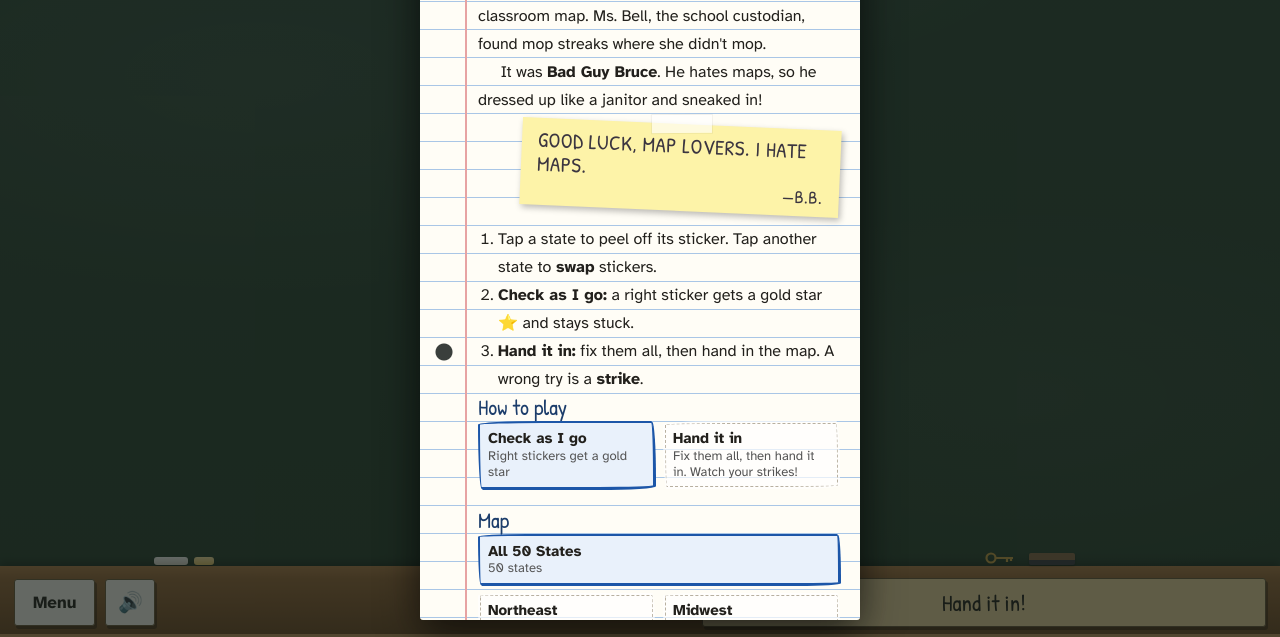
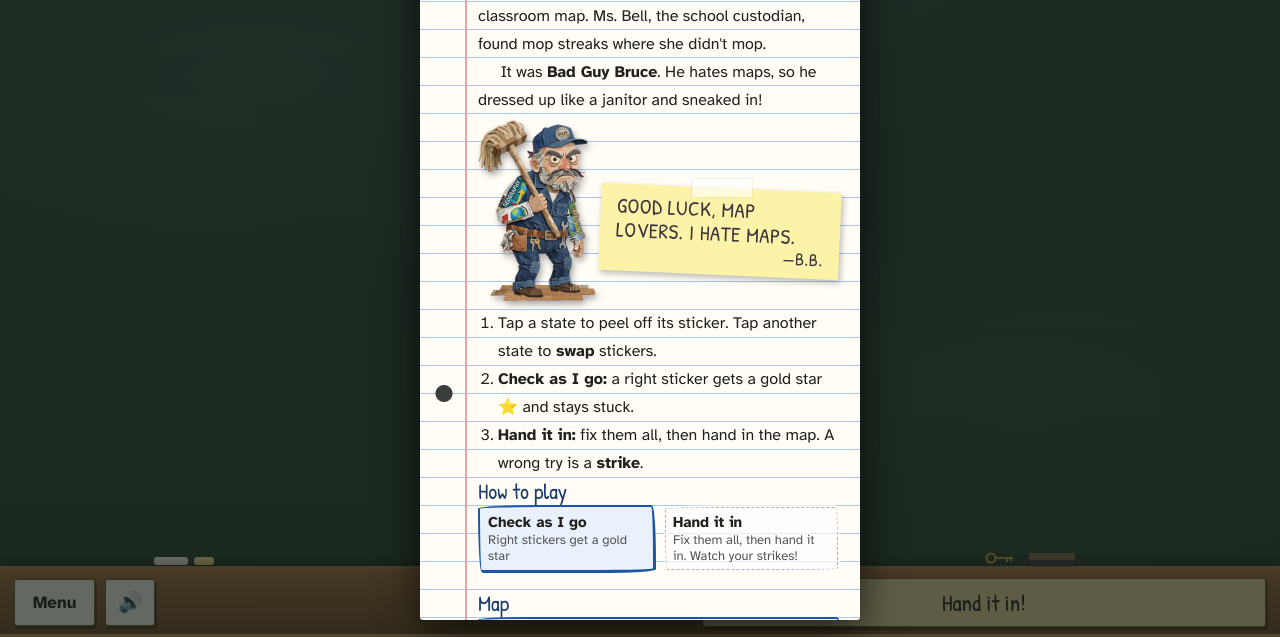
Before and after one commit to ericholmer/edutainfun, a plain HTML site: page map/index.html in a window 1280 px wide. Shown: the part 163-800 px from the top of the page. Drawn offline with Linux system fonts and the light colour scheme.

Commit message:
Mixed-Up Map: Bad Guy Bruce art on the start and end cards
Eric's cut-paper concept art, background keyed out, 338x520 WebP in
map/art/bruce.webp. He tips over when you fix the map.

Co-Authored-By: Claude Opus 5.5 <noreply@anthropic.com>
Claude-Session: https://claude.ai/code/session_011EyvFxrZTMMK1fmZSYuxqc

```diff
--- a/map/index.html
+++ b/map/index.html
@@ -144,6 +144,10 @@
     box-shadow:2px 3px 6px #0004;letter-spacing:.5px}
   .note::before{content:"";position:absolute;left:50%;top:-9px;width:60px;height:18px;transform:translateX(-50%) rotate(-3deg);background:#ffffffa0;box-shadow:0 0 0 1px #0000000d}
   .note small{display:block;text-align:right;font-size:18px}
+  .villain{display:flex;align-items:flex-end;gap:4px;padding-top:6px}
+  .villain img{width:118px;height:auto;flex:none;filter:drop-shadow(2px 4px 3px #0005);transform-origin:50% 100%;transition:transform .4s}
+  .villain .note{margin:0 0 26px auto;flex:0 1 auto}
+  #end.win .villain img{transform:rotate(-9deg) translateX(-4px)}
   .small{font-size:14px;line-height:22px;color:#555}
 
   @media (max-width:520px){
@@ -270,7 +274,7 @@ bar.querySelectorAll(".eb-go").forEach(a=>{
     <h2>Mixed-Up Map</h2>
     <p>Oh no! Somebody switched the stickers on the classroom map. Ms. Bell, the school custodian, found mop streaks where she didn't mop.</p>
     <p>It was <b>Bad Guy Bruce</b>. He hates maps, so he dressed up like a janitor and sneaked in!</p>
-    <div class="note">GOOD LUCK, MAP LOVERS. I HATE MAPS.<small>—B.B.</small></div>
+    <div class="villain"><img src="art/bruce.webp" alt="Bad Guy Bruce in his janitor disguise, holding a mop" width="338" height="520"><div class="note">GOOD LUCK, MAP LOVERS. I HATE MAPS.<small>—B.B.</small></div></div>
     <ol>
       <li>Tap a state to peel off its sticker. Tap another state to <b>swap</b> stickers.</li>
       <li><b>Check as I go:</b> a right sticker gets a gold star ⭐ and stays stuck.</li>
@@ -289,7 +293,7 @@ bar.querySelectorAll(".eb-go").forEach(a=>{
   <div class="card">
     <h2 id="endTitle"></h2>
     <p id="endMsg"></p>
-    <div class="note" id="endNote"></div>
+    <div class="villain"><img src="art/bruce.webp" alt="Bad Guy Bruce in his janitor disguise, holding a mop" width="338" height="520"><div class="note" id="endNote"></div></div>
     <button class="btn primary" id="again">Play again</button>
     <button class="btn ghost" id="review">Look at the map</button>
   </div>
@@ -538,6 +542,7 @@ function submit(){
 function end(win,wrong){
   const n=G.active.size;
   $('endTitle').textContent=win?'You fixed the map!':'Struck out!';
+  $('end').classList.toggle('win',!!win);
   $('endNote').innerHTML=win?'CURSES! NEXT TIME I\'M MIXING UP THE OCEANS!<small>—B.B.</small>':'HA HA! MAPS ARE CONFUSING!<small>—B.B.</small>';
   if(G.live) $('endMsg').textContent=`All ${n} stickers have gold stars. You made ${G.swaps} swap${G.swaps===1?'':'s'}, and ${G.misses} missed. Ms. Bell says thank you! Want a bigger challenge? Try "Hand it in."`;
   else $('endMsg').textContent=win
```
Also changed, not shown: map/art/bruce.webp (added).
